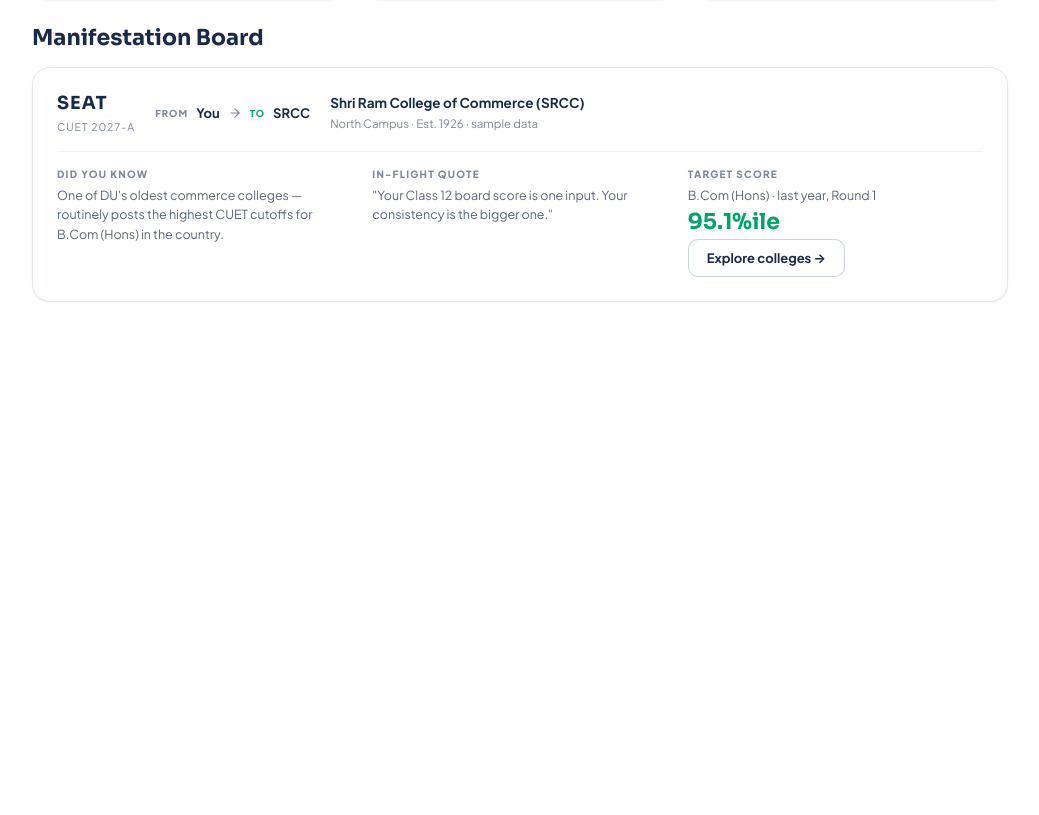
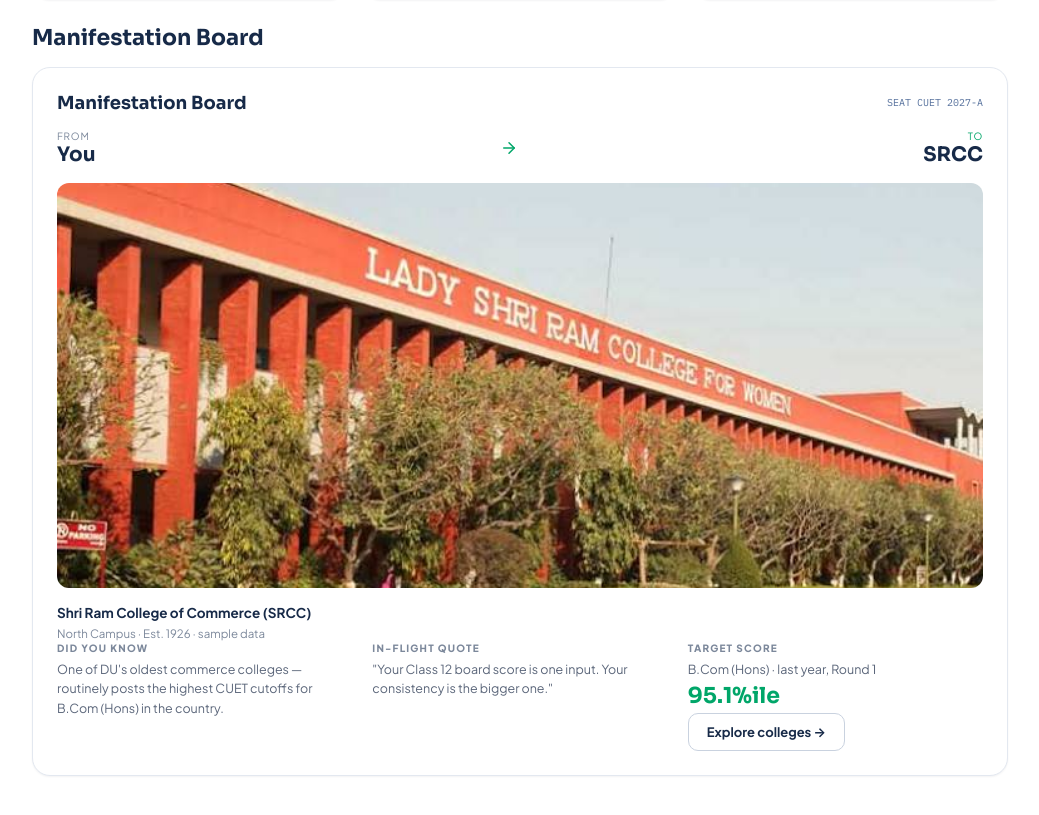
Before and after one commit to cuet-pro/cuetpro-learning-dashboard, a React (Vite) app: page / in a window 1280 px wide. Shown: the part 1059-1874 px from the top of the page, without its empty margins (240-1279 px from the left). Before the commit the page ends 1417 px from the top, so only its background shows below. Built offline with nearby package versions, Linux system fonts and the light colour scheme.

Commit message:
Manifestation board: add 16:7 target college photo (her exact structure: header+SEAT, FROM You TO SRCC, photo, info, DID YOU KNOW)

```diff
--- a/src/pages/Dashboard.jsx
+++ b/src/pages/Dashboard.jsx
@@ -171,15 +171,25 @@
       <div className="dash-section">
         <h2 className="dash-section-title">Manifestation Board</h2>
         <div className="cuet-card manifest">
-          <div className="m-row">
-            <div className="m-seat"><b>SEAT</b><span>CUET 2027-A</span></div>
-            <div className="m-flow"><span className="m-lbl">FROM</span><b>You</b><ArrowRight size={14} /><span className="m-lbl to">TO</span><b>SRCC</b></div>
+          <div className="m-head">
+            <h3 style={{ fontFamily: 'var(--font-display)', fontSize: 'var(--text-heading-sm)', color: 'var(--text-primary)' }}>Manifestation Board</h3>
+            <span className="m-seat">SEAT CUET 2027-A</span>
+          </div>
+          <div className="m-body">
+            <div className="m-flow">
+              <div className="m-side"><span className="m-lbl">FROM</span><b>You</b></div>
+              <ArrowRight size={18} />
+              <div className="m-side right"><span className="m-lbl to">TO</span><b>SRCC</b></div>
+            </div>
+            <div className="m-photo">
+              <img src="/images/target-college.jpg" alt="Target college — SRCC" />
+            </div>
             <div className="m-src"><b>Shri Ram College of Commerce (SRCC)</b><span>North Campus · Est. 1926 · sample data</span></div>
-          </div>
-          <div className="m-cols">
-            <div><span className="m-label">DID YOU KNOW</span><p>One of DU's oldest commerce colleges — routinely posts the highest CUET cutoffs for B.Com (Hons) in the country.</p></div>
-            <div><span className="m-label">IN-FLIGHT QUOTE</span><p>"Your Class 12 board score is one input. Your consistency is the bigger one."</p></div>
-            <div><span className="m-label">TARGET SCORE</span><p className="m-score">B.Com (Hons) · last year, Round 1<br /><b>95.1%ile</b></p><button className="btn btn-outline-sm" onClick={() => onNavigate('explorer')}>Explore colleges →</button></div>
+            <div className="m-cols">
+              <div><span className="m-label">DID YOU KNOW</span><p>One of DU's oldest commerce colleges — routinely posts the highest CUET cutoffs for B.Com (Hons) in the country.</p></div>
+              <div><span className="m-label">IN-FLIGHT QUOTE</span><p>"Your Class 12 board score is one input. Your consistency is the bigger one."</p></div>
+              <div><span className="m-label">TARGET SCORE</span><p className="m-score">B.Com (Hons) · last year, Round 1<br /><b>95.1%ile</b></p><button className="btn btn-outline-sm" onClick={() => onNavigate('explorer')}>Explore colleges →</button></div>
+            </div>
           </div>
         </div>
       </div>
--- a/src/pages/dashboard.css
+++ b/src/pages/dashboard.css
@@ -88,15 +88,19 @@
 .quiz-done p { font-size: 12.5px; color: var(--text-secondary); margin-bottom: 8px; }
 
 /* Manifestation */
-.manifest .m-row { display: flex; align-items: center; gap: var(--space-5); border-bottom: 1px solid var(--gray-100); padding-bottom: var(--space-4); margin-bottom: var(--space-4); flex-wrap: wrap; }
-.m-seat b { font-family: var(--font-display); font-size: 18px; display: block; letter-spacing: 1px; color: var(--text-primary); }
-.m-seat span { font-size: 10.5px; color: var(--text-tertiary); letter-spacing: 1px; }
-.m-flow { display: flex; align-items: center; gap: var(--space-2); font-size: 12px; color: var(--text-tertiary); }
-.m-flow b { font-size: 13px; color: var(--text-primary); }
-.m-lbl { font-size: 9.5px; font-weight: 800; letter-spacing: 1px; }
+.m-head { display: flex; align-items: center; justify-content: space-between; gap: 10px; margin-bottom: var(--space-3); }
+.m-seat { font-family: var(--font-mono); font-size: 10px; color: var(--navy-300); }
+.m-body { padding: 4px 0 0; }
+.m-flow { display: flex; align-items: center; justify-content: space-between; gap: var(--space-4); margin-bottom: var(--space-4); }
+.m-flow > svg { color: var(--green-600); }
+.m-side .m-lbl { display: block; font-size: 10px; color: var(--text-tertiary); text-transform: uppercase; letter-spacing: var(--tracking-caps); }
+.m-side b { font-family: var(--font-display); font-weight: 700; font-size: 20px; color: var(--text-primary); }
+.m-side.right { text-align: right; }
 .m-lbl.to { color: var(--green-600); }
 .m-src b { font-size: 13.5px; color: var(--text-primary); display: block; }
 .m-src span { font-size: 11.5px; color: var(--text-tertiary); }
+.m-photo { aspect-ratio: 16 / 7; position: relative; border-radius: var(--radius-md); overflow: hidden; margin: var(--space-4) 0; }
+.m-photo img { position: absolute; inset: 0; width: 100%; height: 100%; object-fit: cover; }
 .m-cols { display: grid; grid-template-columns: 1fr 1fr 1fr; gap: var(--space-5); }
 .m-label { font-size: 10px; font-weight: 800; letter-spacing: 1.2px; color: var(--text-tertiary); display: block; margin-bottom: 6px; }
 .m-cols p { font-size: 12.5px; color: var(--text-secondary); line-height: 1.55; }
```
Also changed, not shown: public/images/target-college.jpg (added).
